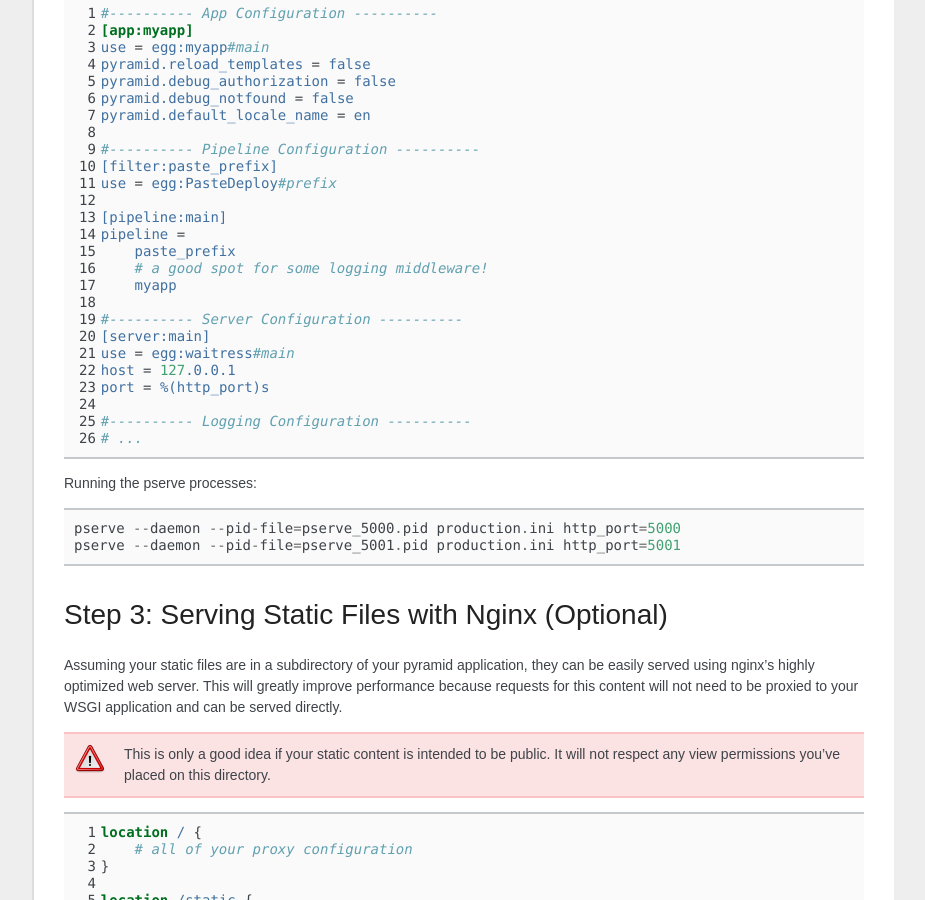
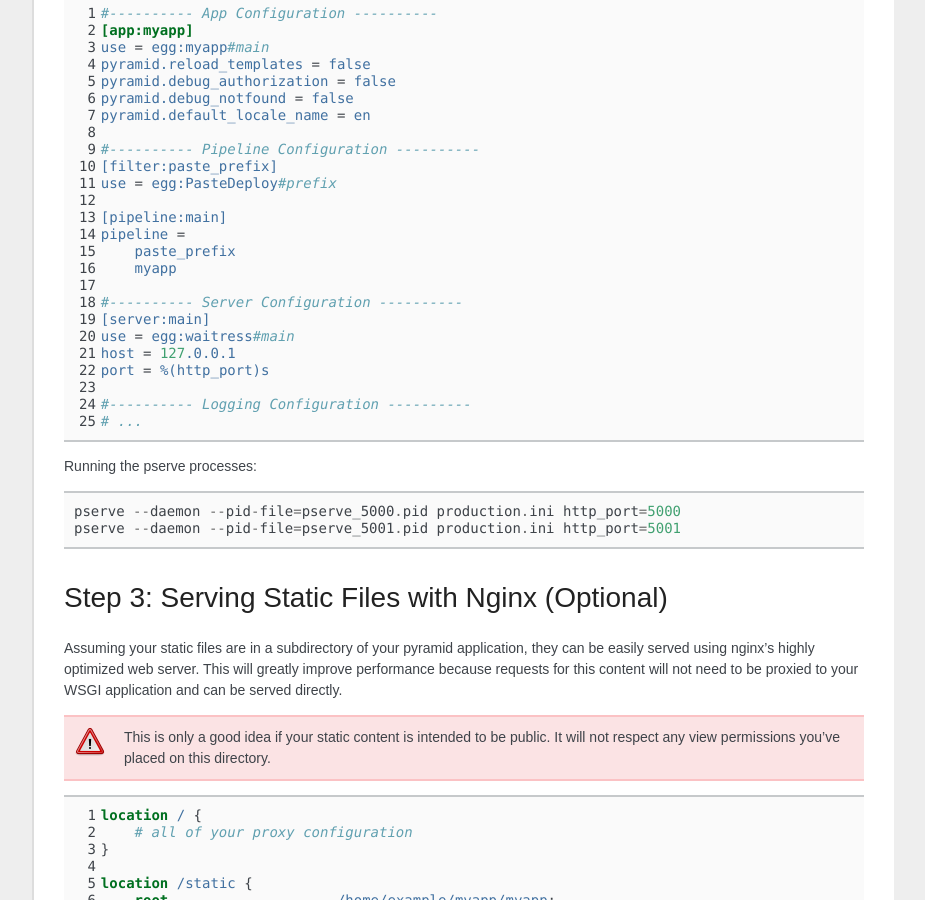
Before and after one commit to Pylons/pyramid_cookbook, a Sphinx documentation site: the page built from docs/deployment/nginx.rst, in a window 1280 px wide and 900 px high, scrolled down 3042 px. Shown: the whole window, without its empty margins (198-1123 px from the left). Built offline with Sphinx 7.4.7, drawn with Linux system fonts in a browser that asks for light colours; some web fonts are replaced.

Commit message:
remove comment that breaks the config

```diff
--- a/docs/deployment/nginx.rst
+++ b/docs/deployment/nginx.rst
@@ -204,7 +204,6 @@ hosting the application under a different URL than ``/``.
     [pipeline:main]
     pipeline =
         paste_prefix
-        # a good spot for some logging middleware!
         myapp
 
     #---------- Server Configuration ----------
```
